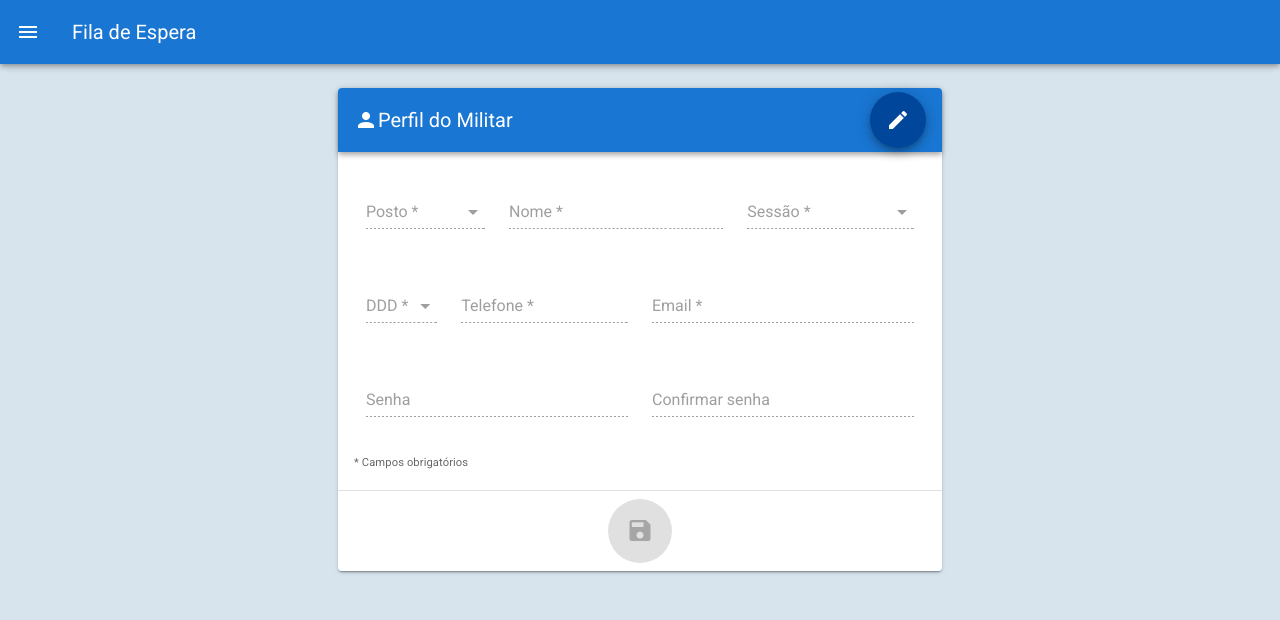
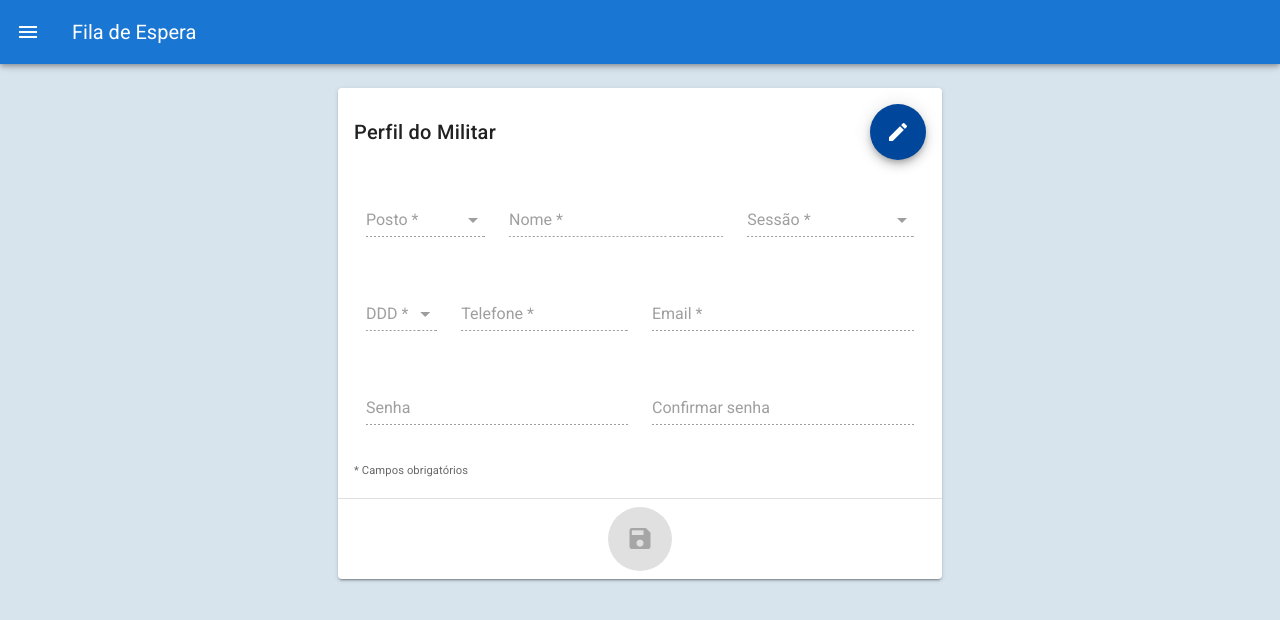
Before and after one commit to JaySaints/gefem_fila_espera, a Vue app in the folder client/: page /#/profile in a window 1280 px wide. Shown: the top 620 px of the page. Built offline with nearby package versions, Linux system fonts and the light colour scheme.

Commit message:
update form User Profile

```diff
--- a/client/src/components/user/UserProfile.vue
+++ b/client/src/components/user/UserProfile.vue
@@ -3,8 +3,9 @@
         <v-flex xs12 sm8 md6>
             <v-container>
                 <v-card>
-                    <v-toolbar color="primary" dark>
-                        <v-icon>mdi-account</v-icon>
+                    <v-card-title>
+                    <!-- <v-toolbar color="primary" dark> -->
+                        <!-- <v-icon>mdi-account</v-icon> -->
                         <v-toolbar-title>Perfil do Militar</v-toolbar-title>
                         <v-spacer></v-spacer>
                         <v-btn
@@ -20,7 +21,8 @@
                                 mdi-pencil
                             </v-icon>
                         </v-btn>
-                    </v-toolbar>
+                    </v-card-title>
+                    <!-- </v-toolbar> -->
                     <v-card-text>
                         <v-container>
                         <v-row>
```
